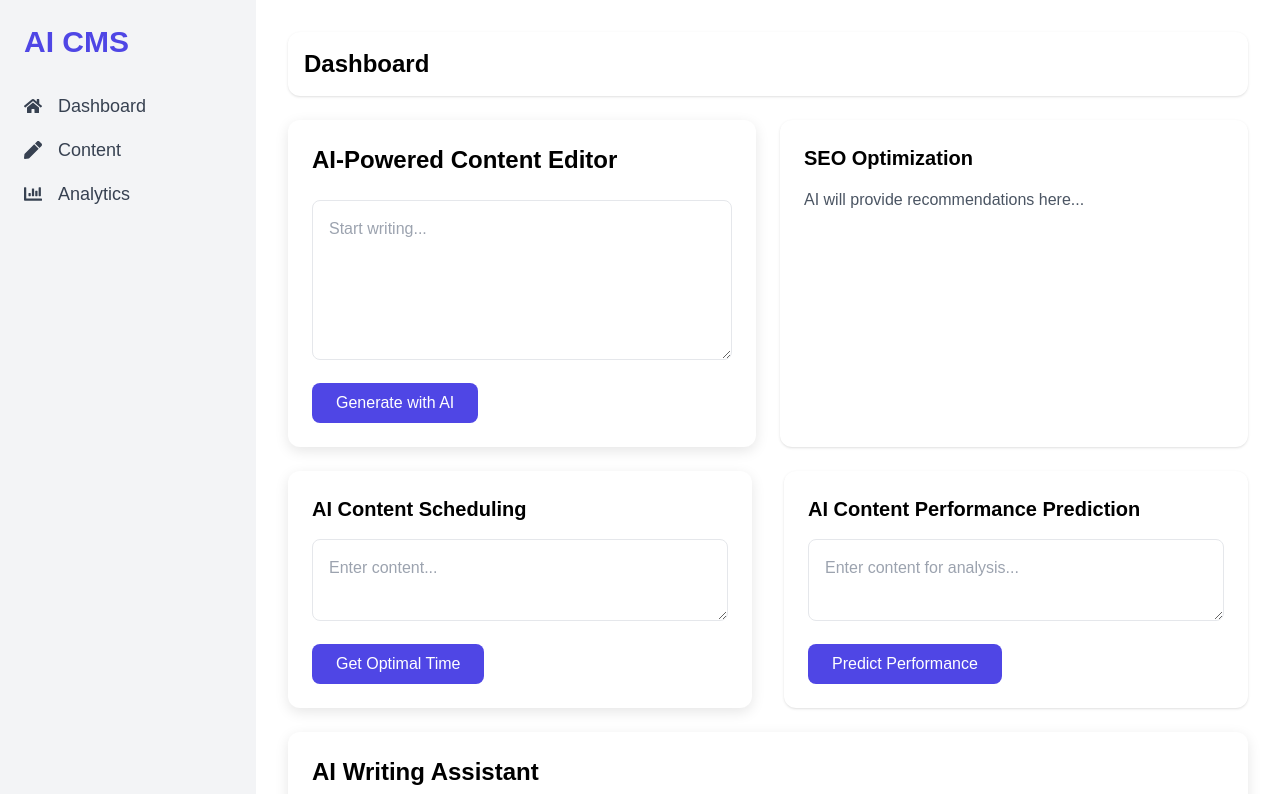
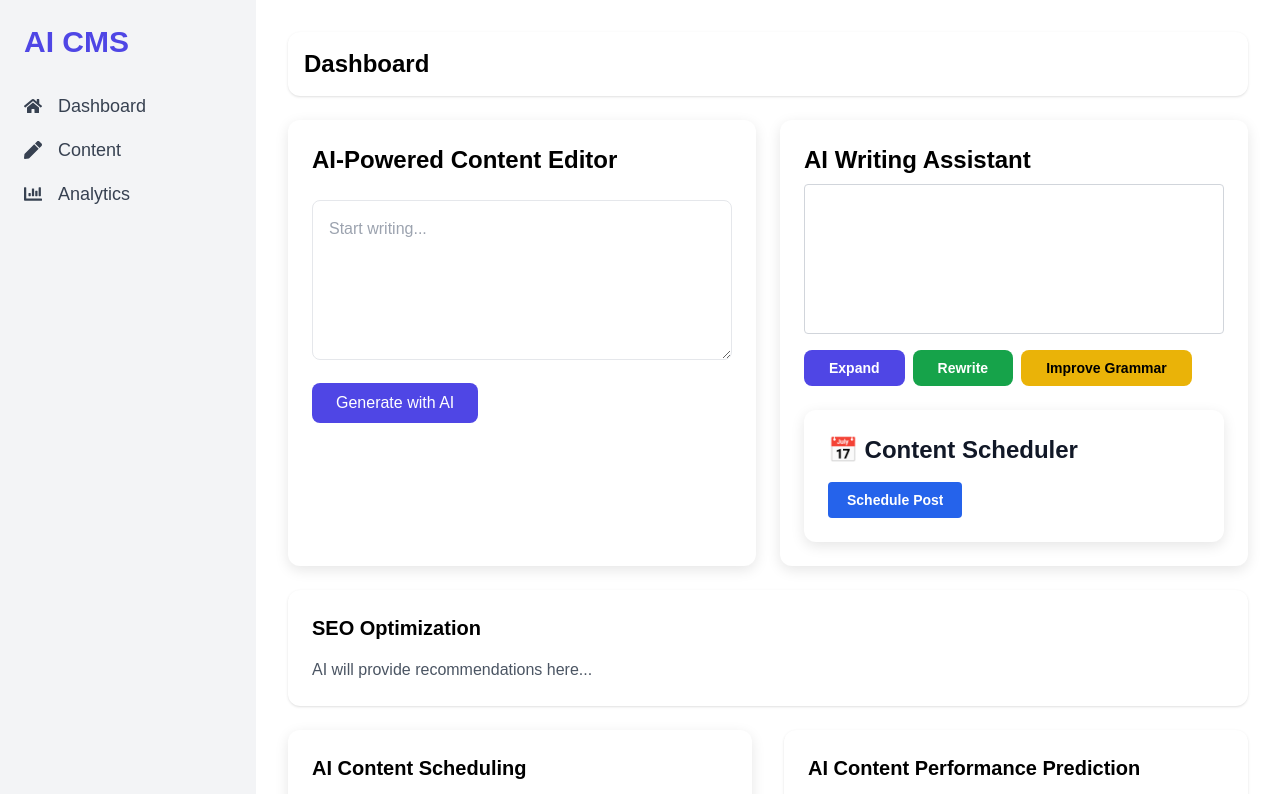
Before and after one commit to Hartz-byte/ai-cms, a Next.js app in the folder frontend/: page /dashboard in a window 1280 px wide. Shown: the top 794 px of the page. Built offline with nearby package versions, Linux system fonts and the light colour scheme; sample sign-in values are in the browser's storage.

Commit message:
dashboard ux arranged

```diff
--- a/frontend/components/layout/Sidebar.tsx
+++ b/frontend/components/layout/Sidebar.tsx
@@ -1,3 +1,4 @@
+// components/layout/Sidebar.tsx
 import Link from "next/link";
 import { FaHome, FaChartBar, FaPen, FaMoon, FaSun } from "react-icons/fa";
 import useDarkMode from "@/hooks/useDarkMode";
--- a/frontend/pages/dashboard.tsx
+++ b/frontend/pages/dashboard.tsx
@@ -1,10 +1,11 @@
+// pages/dashboard.tsx
 import { NextPage } from "next";
 import DashboardLayout from "@/components/layout/DashboardLayout";
+import useAuth from "@/hooks/useAuth";
 import ContentEditor from "@/components/content/ContentEditor";
 import SEOOptimizer from "@/components/content/SEOOptimizer";
 import ScheduleAssistant from "@/components/content/ScheduleAssistant";
 import PerformancePrediction from "@/components/analytics/PerformancePrediction";
-import useAuth from "@/hooks/useAuth";
 import AiWritingAssistant from "@/components/AiWritingAssistant/AiWritingAssistant";
 
 const Dashboard: NextPage = () => {
@@ -12,17 +13,22 @@ const Dashboard: NextPage = () => {
 
   return (
     <DashboardLayout title="Dashboard">
+      {/* Content Creation & AI Assistance */}
       <div className="grid grid-cols-1 md:grid-cols-2 gap-6">
         <ContentEditor />
+        <AiWritingAssistant />
+      </div>
+
+      {/* SEO Optimization */}
+      <div className="grid grid-cols-1">
         <SEOOptimizer />
       </div>
 
+      {/* Scheduling & Performance Prediction */}
       <div className="grid grid-cols-1 lg:grid-cols-2 gap-8">
         <ScheduleAssistant />
         <PerformancePrediction />
       </div>
-
-      <AiWritingAssistant />
     </DashboardLayout>
   );
 };
```
